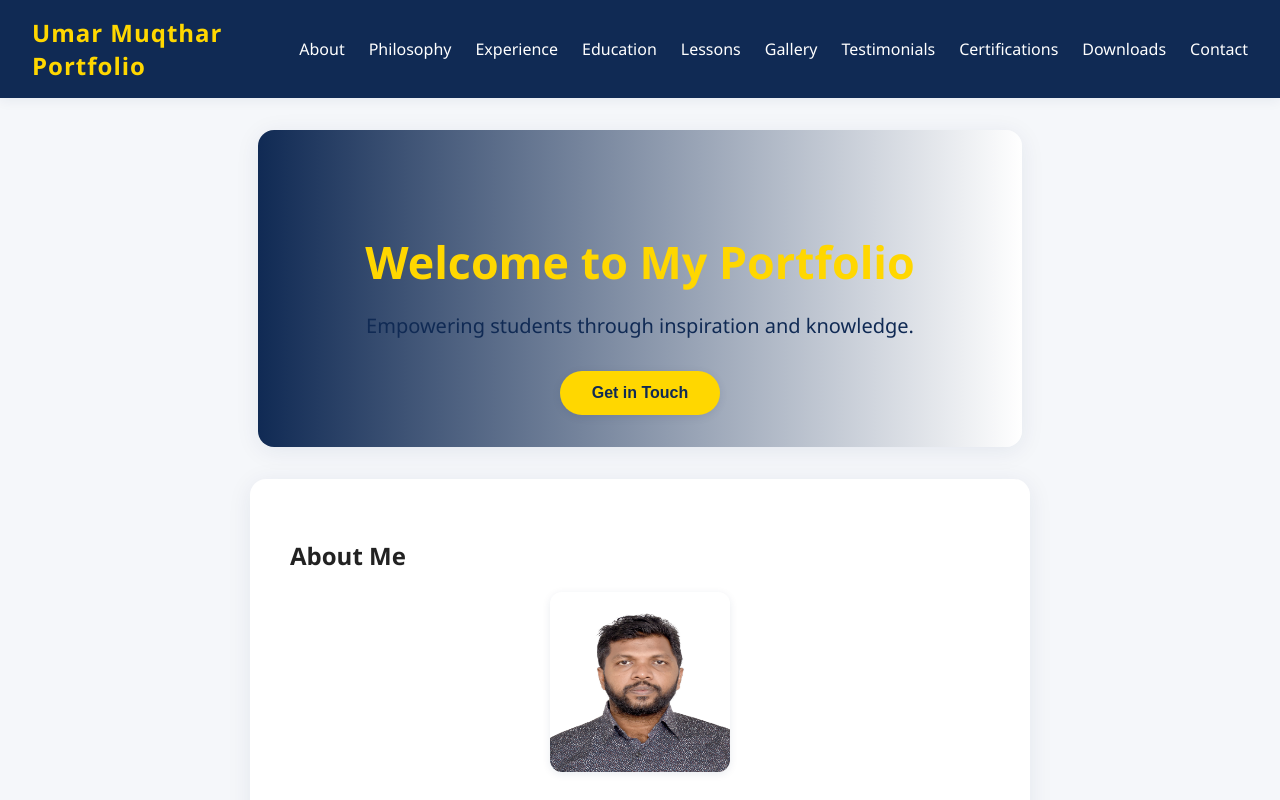
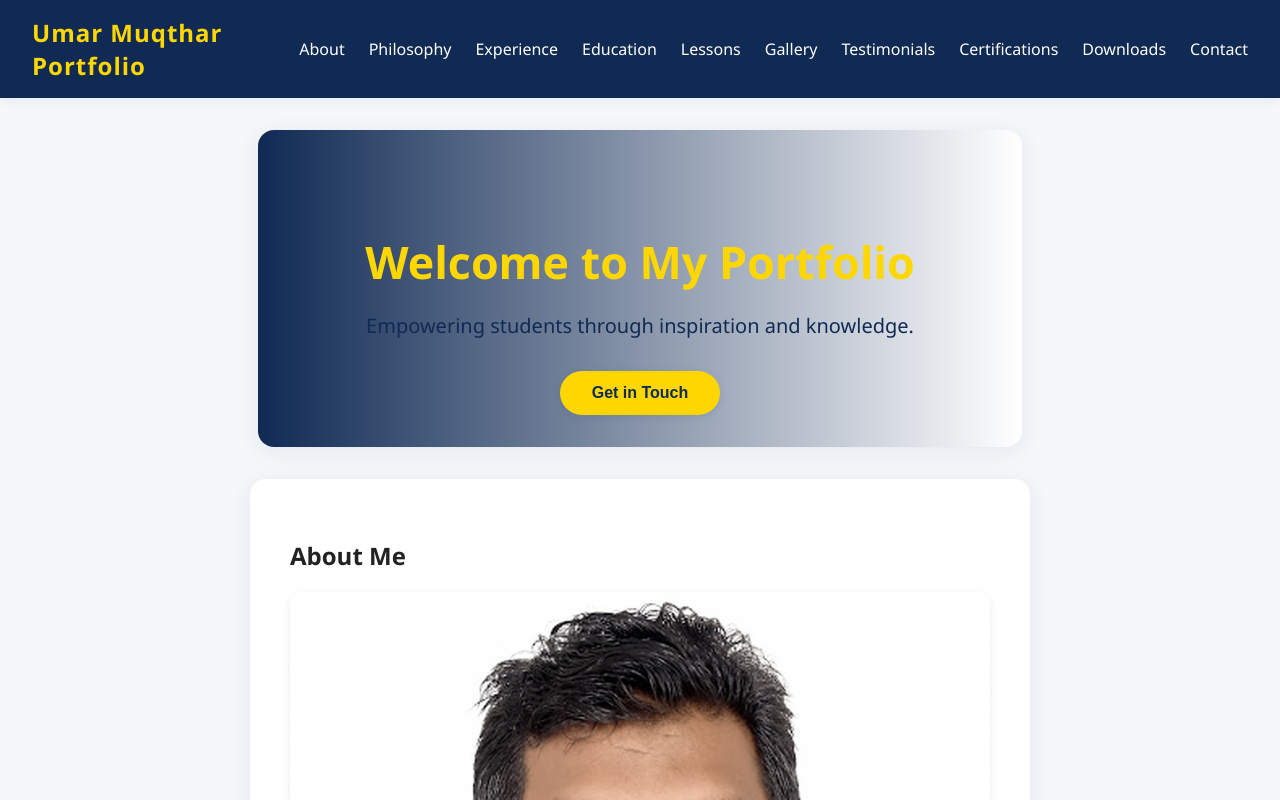
Before and after one commit to umar2752018/my-portfolio, a Next.js app: page / in a window 1280 px wide. Shown: the top 800 px of the page. Built offline with nearby package versions, Linux system fonts and the light colour scheme.

Commit message:
Photo edited

```diff
--- a/components/About.js
+++ b/components/About.js
@@ -7,8 +7,10 @@ export default function About() {
       <Image
         src="/images/profile.jpg"
         alt="Umar Muqthar Profile"
-        width={180}
-        height={180}
+        width="100%"
+        height="100%"
+        layout="responsive"
+        objectFit="cover"
       />
       <p>
         Hello! I'm <strong>Umar Muqthar</strong>, an experienced <strong>IGCSE Computer Science teacher</strong> with over <strong>8 years</strong> of international teaching experience in the Maldives, Bahrain, and India.
```
Also changed, not shown: public/images/profile.jpg.
